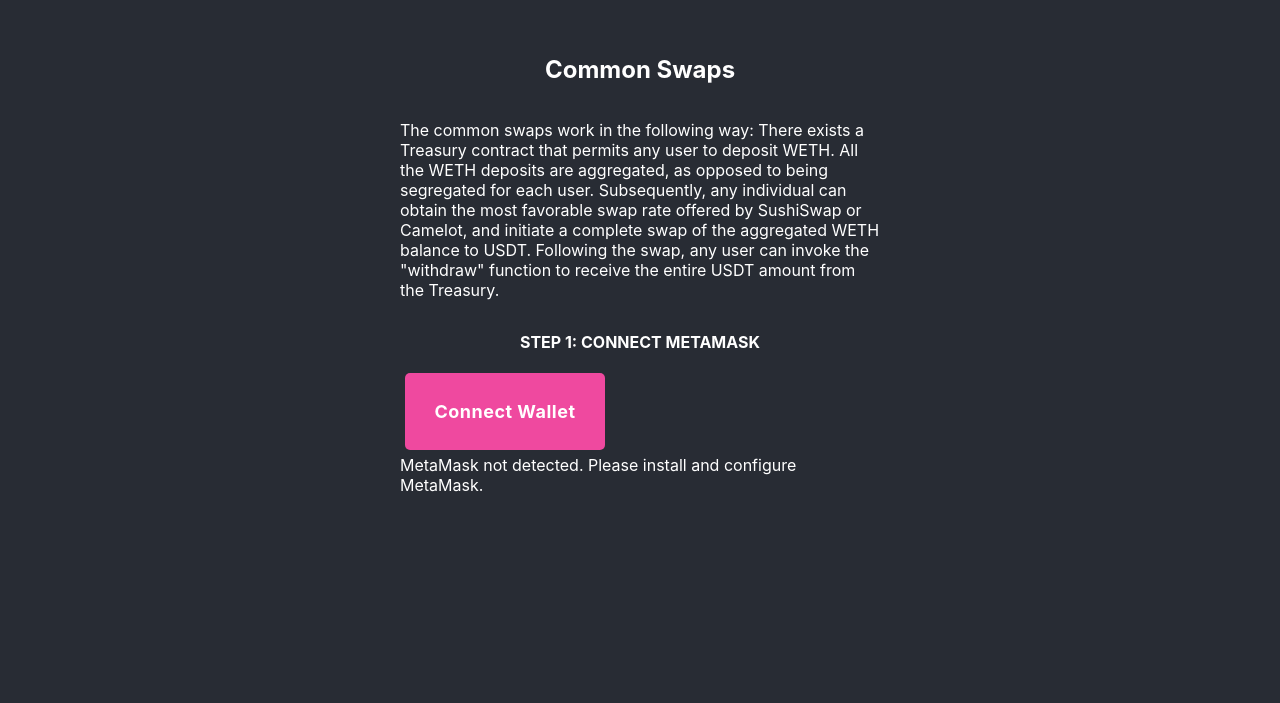
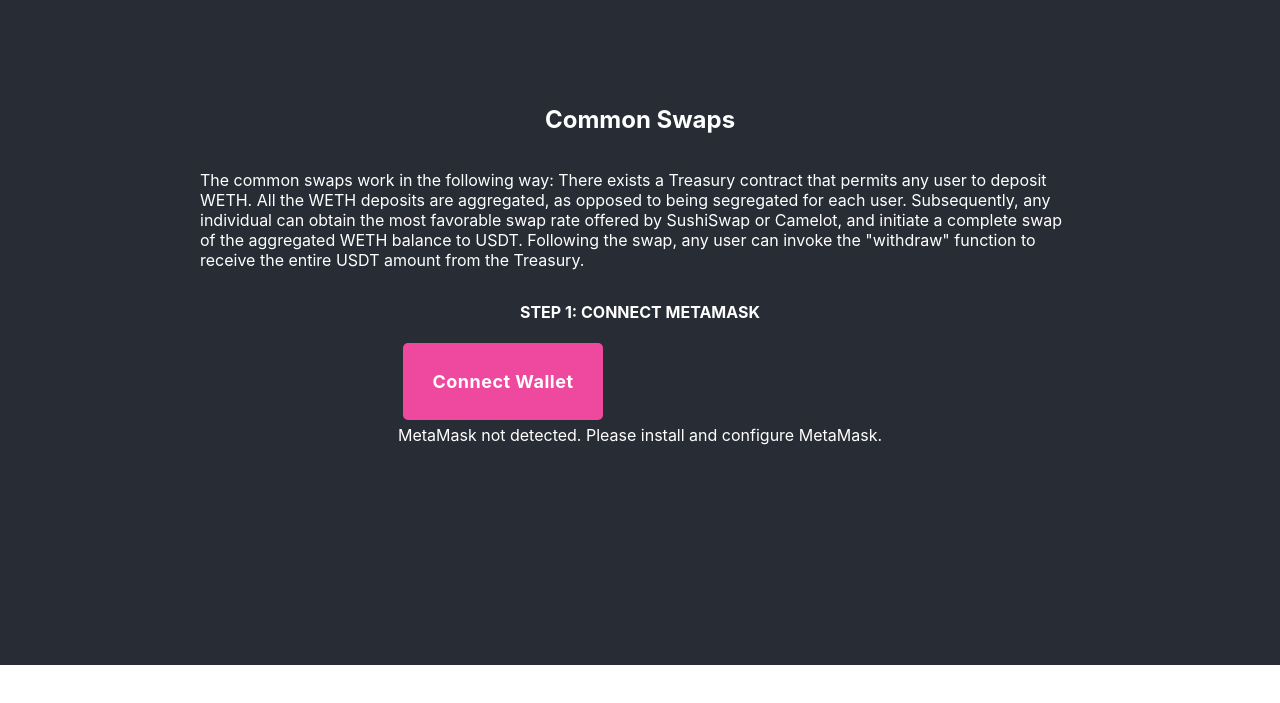
Before and after one commit to JMariadlcs/best-rates-swaps-ui, a React (Create React App) app: page /commonSwaps in a window 1280 px wide. Shown: the part 135-838 px from the top of the page. After the commit the page ends 800 px from the top, so only its background shows below. Built offline with nearby package versions, Linux system fonts and the light colour scheme; what web3 would draw is missing.

Commit message:
fix stlye

```diff
--- a/src/routes/CommonSwaps.jsx
+++ b/src/routes/CommonSwaps.jsx
@@ -12,7 +12,7 @@ const CommonSwaps = () => {
               <section className='commonSwaps-section'>
                 <div className="centered-container">
                   <h1 className='become-title'>Common Swaps</h1>
-                  <p>The common swaps work in the following way: There exists a Treasury contract that permits any user to deposit WETH. All the WETH deposits are aggregated, as opposed to being segregated for each user. Subsequently, any individual can obtain the most favorable swap rate offered by SushiSwap or Camelot, and initiate a complete swap of the aggregated WETH balance to USDT. Following the swap, any user can invoke the "withdraw" function to receive the entire USDT amount from the Treasury.
+                  <p className="text-description">The common swaps work in the following way: There exists a Treasury contract that permits any user to deposit WETH. All the WETH deposits are aggregated, as opposed to being segregated for each user. Subsequently, any individual can obtain the most favorable swap rate offered by SushiSwap or Camelot, and initiate a complete swap of the aggregated WETH balance to USDT. Following the swap, any user can invoke the "withdraw" function to receive the entire USDT amount from the Treasury.
                   </p>
                   <DepositCommonSwaps ></DepositCommonSwaps>
                 </div>
--- a/src/styles/commonSwaps.css
+++ b/src/styles/commonSwaps.css
@@ -43,11 +43,10 @@
     flex-direction: column;
     justify-content: center;
     align-items: center;
-    height: 100vh;
     background-color: #282c34; /* You can adjust the background color as needed */
     color: white;
-    margin: 0;
-    padding: 400px;
+    margin-left: 200px;
+    margin-right: 200px;
   }
 
 .needToLoadRate {
```
